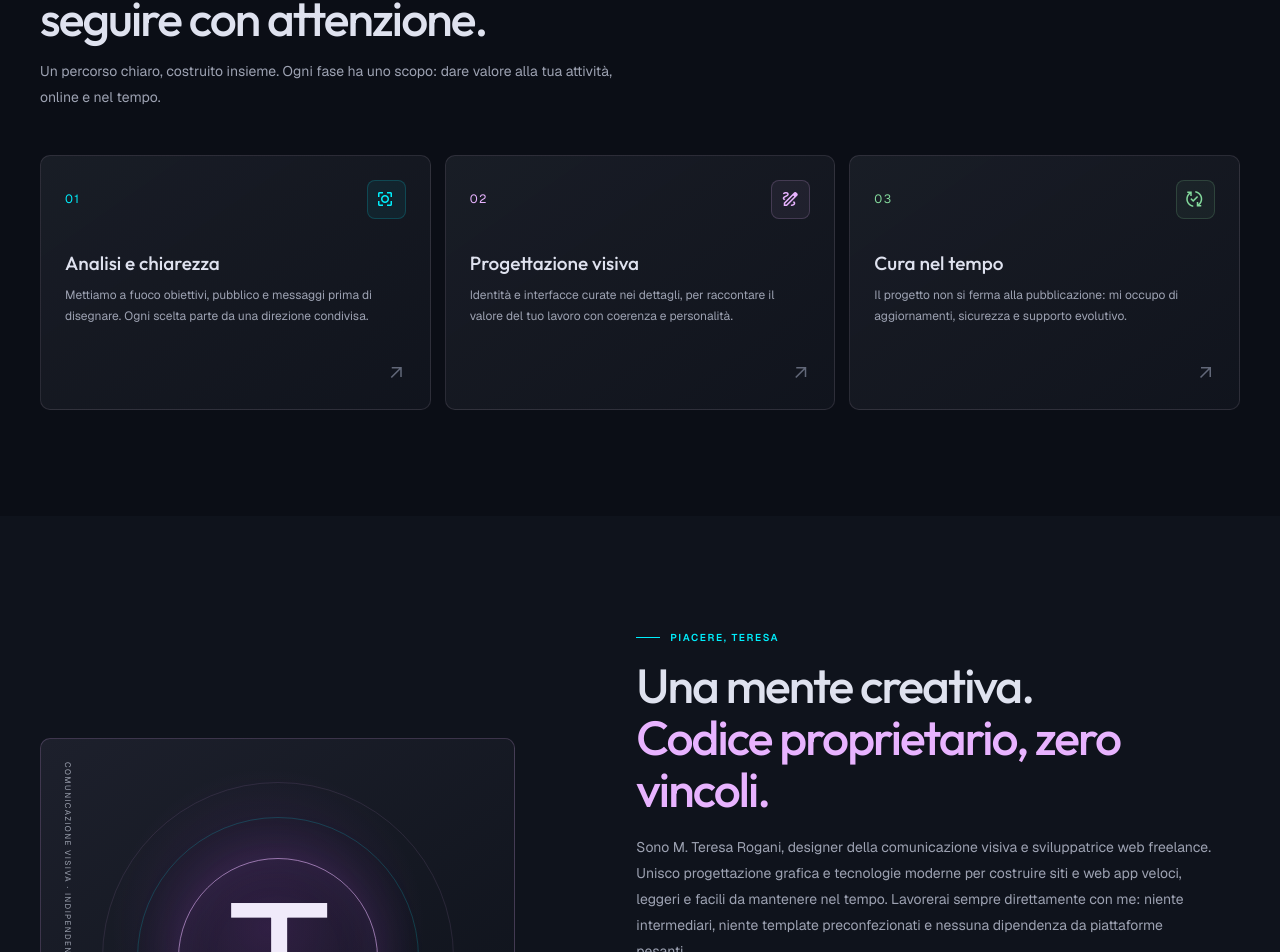
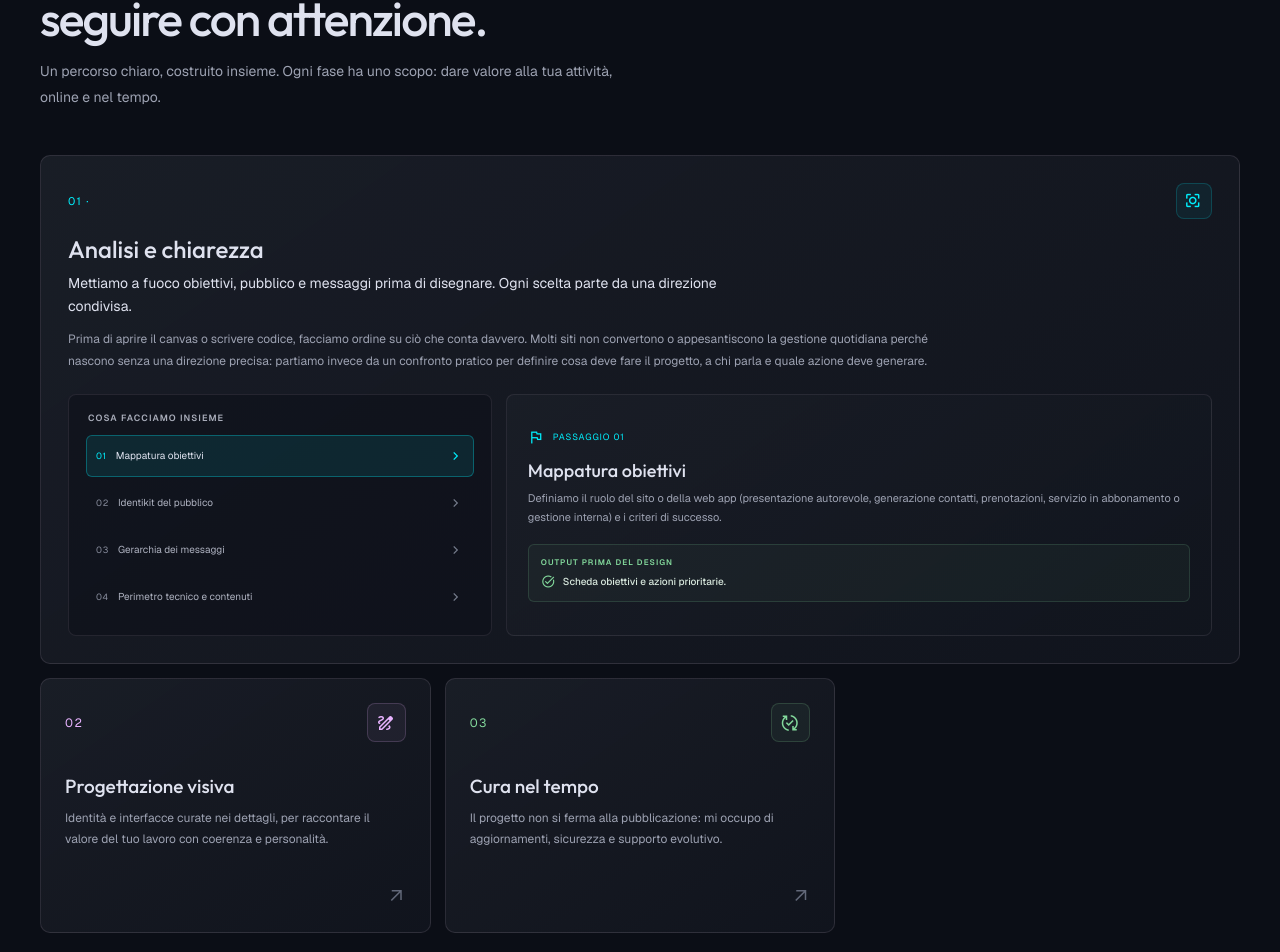
Before and after one commit to Facilissimoweb/app-mia, a React (Vite) app: page / in a window 1280 px wide. Shown: the part 1061-2013 px from the top of the page. Built offline with nearby package versions, Linux system fonts and the light colour scheme.

Commit message:
Sviluppata area 01 Analisi e chiarezza con widget operativo

```diff
--- a/src/App.jsx
+++ b/src/App.jsx
@@ -87,6 +87,88 @@ function SectionHeading({ eyebrow, title, description, id }) {
       <h2>{title}</h2>
       <p>{description}</p>
     </div>
+  )
+}
+
+const analysisSteps = [
+  {
+    title: 'Mappatura obiettivi',
+    detail:
+      'Definiamo il ruolo del sito o della web app (presentazione autorevole, generazione contatti, prenotazioni, servizio in abbonamento o gestione interna) e i criteri di successo.',
+    output: 'Scheda obiettivi e azioni prioritarie.',
+    icon: 'flag',
+  },
+  {
+    title: 'Identikit del pubblico',
+    detail:
+      'Chiariamo chi deve capire subito il valore della tua proposta, quali dubbi ha prima di contattarti e quali resistenze vanno smontate.',
+    output: 'Mappa domande/obiezioni del cliente tipo.',
+    icon: 'groups',
+  },
+  {
+    title: 'Gerarchia dei messaggi',
+    detail:
+      'Stabiliamo cosa va detto per primo, quali prove o dettagli aiutano la scelta e cosa tagliare perché distrae o complica.',
+    output: 'Struttura dei contenuti e ordine delle sezioni.',
+    icon: 'format_list_numbered',
+  },
+  {
+    title: 'Perimetro tecnico e contenuti',
+    detail:
+      'Verifichiamo se serve un impianto leggero e veloce in codice o integrazioni mirate, così non compri funzioni inutili né vincoli rigidi.',
+    output: 'Architettura funzionale su misura, senza costi superflui.',
+    icon: 'account_tree',
+  },
+]
+
+function AnalysisCard({ step }) {
+  const [activeStep, setActiveStep] = useState(0)
+  const selected = analysisSteps[activeStep]
+
+  return (
+    <article className={`method-card accent-${step.accent} analysis-card`}>
+      <div className="card-topline">
+        <span>{step.number} ·</span>
+        <Icon>{step.icon}</Icon>
+      </div>
+      <h3 className="analysis-title">Analisi e chiarezza</h3>
+      <p className="analysis-claim">{step.description}</p>
+      <p className="analysis-intro">
+        Prima di aprire il canvas o scrivere codice, facciamo ordine su ciò che conta davvero. Molti siti non convertono o appesantiscono la gestione quotidiana perché nascono senza una direzione precisa: partiamo invece da un confronto pratico per definire cosa deve fare il progetto, a chi parla e quale azione deve generare.
+      </p>
+      <div className="analysis-explorer">
+        <div className="analysis-step-list">
+          <span className="analysis-label">Cosa facciamo insieme</span>
+          <div className="analysis-step-options" role="group" aria-label="Passaggi dell'analisi">
+            {analysisSteps.map((item, index) => (
+              <button
+                aria-pressed={activeStep === index}
+                className={`analysis-step-button${activeStep === index ? ' is-active' : ''}`}
+                key={item.title}
+                onClick={() => setActiveStep(index)}
+                type="button"
+              >
+                <span className="analysis-step-index">0{index + 1}</span>
+                <span>{item.title}</span>
+                <Icon>chevron_right</Icon>
+              </button>
+            ))}
+          </div>
+        </div>
+        <div className="analysis-step-detail" aria-live="polite">
+          <div className="analysis-detail-heading">
+            <Icon>{selected.icon}</Icon>
+            <span>Passaggio 0{activeStep + 1}</span>
+          </div>
+          <h4>{selected.title}</h4>
+          <p>{selected.detail}</p>
+          <div className="analysis-deliverable">
+            <span>Output prima del design</span>
+            <strong><Icon>task_alt</Icon>{selected.output}</strong>
+          </div>
+        </div>
+      </div>
+    </article>
   )
 }
 
@@ -190,7 +272,9 @@ function App() {
               description="Un percorso chiaro, costruito insieme. Ogni fase ha uno scopo: dare valore alla tua attività, online e nel tempo."
             />
             <div className="method-grid">
-              {method.map((step) => (
+              {method.map((step) => step.number === '01' ? (
+                <AnalysisCard key={step.number} step={step} />
+              ) : (
                 <article className={`method-card accent-${step.accent}`} key={step.number}>
                   <div className="card-topline"><span>{step.number}</span><Icon>{step.icon}</Icon></div>
                   <h3>{step.title}</h3>
--- a/src/styles.css
+++ b/src/styles.css
@@ -117,6 +117,34 @@ h1, h2, h3, p { margin-top: 0; }
 .method-card p { max-width: 320px; margin-bottom: 0; color: var(--muted); font-size: 12px; line-height: 1.75; }
 .card-arrow { position: absolute; right: 23px; bottom: 21px; color: #626879; transition: color .18s ease, transform .18s ease; }
 .method-card:hover .card-arrow { color: var(--cyan); transform: translate(2px, -2px); }
+.analysis-card { grid-column: 1 / -1; min-height: 0; padding: 27px; }
+.analysis-card > .card-topline { margin-bottom: 15px; }
+.analysis-card > .card-topline > span { font-size: 11px; }
+.analysis-card > .card-topline .icon { width: 36px; height: 36px; font-size: 19px; }
+.analysis-card .analysis-title { margin-bottom: 8px; font-size: 24px; }
+.analysis-card .analysis-claim { max-width: 680px; margin-bottom: 11px; color: var(--ink); font-size: 14px; line-height: 1.65; }
+.analysis-card .analysis-intro { max-width: 900px; margin-bottom: 22px; color: var(--muted); font-size: 12px; line-height: 1.8; }
+.analysis-explorer { display: grid; grid-template-columns: minmax(210px, .75fr) 1.25fr; gap: 14px; }
+.analysis-step-list, .analysis-step-detail { min-width: 0; padding: 17px; border: 1px solid rgba(211, 192, 215, .1); border-radius: 8px; background: rgba(10, 14, 23, .42); }
+.analysis-label { display: block; margin: 0 0 11px 2px; color: #a9adba; font-size: 9px; font-weight: 600; letter-spacing: .12em; text-transform: uppercase; }
+.analysis-step-options { display: grid; gap: 5px; }
+.analysis-step-button { width: 100%; min-height: 42px; display: flex; align-items: center; gap: 9px; padding: 8px 9px; border: 1px solid transparent; border-radius: 6px; color: #aeb2c0; background: transparent; text-align: left; font-size: 10px; line-height: 1.4; cursor: pointer; transition: color .16s ease, border-color .16s ease, background .16s ease; }
+.analysis-step-button:hover { border-color: rgba(0, 238, 252, .2); color: var(--ink); background: rgba(0, 238, 252, .045); }
+.analysis-step-button.is-active { border-color: rgba(0, 238, 252, .3); color: var(--ink); background: rgba(0, 238, 252, .09); }
+.analysis-step-index { flex: 0 0 auto; color: #888d9d; font-size: 9px; letter-spacing: .08em; }
+.analysis-step-button.is-active .analysis-step-index { color: var(--cyan); }
+.analysis-step-button > .icon { flex: 0 0 auto; margin-left: auto; color: #767d8d; font-size: 16px; }
+.analysis-step-button.is-active > .icon { color: var(--cyan); }
+.analysis-step-detail { display: flex; flex-direction: column; justify-content: center; padding: 21px; background: linear-gradient(145deg, rgba(28, 32, 41, .68), rgba(17, 21, 30, .75)); }
+.analysis-detail-heading { display: flex; align-items: center; gap: 8px; color: var(--cyan); font-size: 9px; letter-spacing: .1em; text-transform: uppercase; }
+.analysis-detail-heading .icon { font-size: 17px; }
+.analysis-step-detail h4 { margin: 13px 0 7px; color: var(--ink); font-family: var(--outfit); font-size: 18px; font-weight: 500; }
+.analysis-step-detail > p { max-width: none; margin-bottom: 17px; color: var(--muted); font-size: 11px; line-height: 1.75; }
+.analysis-deliverable { display: grid; gap: 7px; padding: 12px; border: 1px solid rgba(131, 217, 156, .16); border-radius: 6px; background: rgba(131, 217, 156, .045); }
+.analysis-deliverable > span { color: var(--green); font-size: 8px; font-weight: 600; letter-spacing: .13em; text-transform: uppercase; }
+.analysis-deliverable strong { display: flex; align-items: flex-start; gap: 7px; color: #d7e7dc; font-size: 10px; font-weight: 500; line-height: 1.5; }
+.analysis-deliverable .icon { flex: 0 0 auto; color: var(--green); font-size: 15px; }
+.analysis-card .card-arrow { display: none; }
 .profile-section { display: grid; grid-template-columns: .9fr 1.1fr; align-items: center; gap: clamp(50px, 8vw, 110px); }
 .profile-visual { position: relative; max-width: 475px; }
 .profile-visual-inner { position: relative; min-height: 440px; display: grid; place-items: center; overflow: hidden; border: 1px solid rgba(232, 179, 255, .2); border-radius: 10px; background: radial-gradient(ellipse at 48% 43%, rgba(118, 47, 150, .28), transparent 45%), linear-gradient(145deg, #1d202c, #10141d 78%); }
@@ -250,6 +278,17 @@ h1, h2, h3, p { margin-top: 0; }
   .method-card { min-height: 220px; padding: 20px; }
   .card-topline { margin-bottom: 23px; }
   .method-card p { max-width: 90%; }
+  .analysis-card { min-height: 0; padding: 19px; }
+  .analysis-card .analysis-title { font-size: 21px; }
+  .analysis-card .analysis-claim { max-width: none; font-size: 12px; }
+  .analysis-card .analysis-intro { max-width: none; margin-bottom: 17px; font-size: 11px; }
+  .analysis-explorer { grid-template-columns: 1fr; gap: 9px; }
+  .analysis-step-list, .analysis-step-detail { padding: 13px; }
+  .analysis-step-options { grid-template-columns: repeat(2, minmax(0, 1fr)); }
+  .analysis-step-button { min-height: 48px; align-items: flex-start; padding: 9px 7px; font-size: 9px; }
+  .analysis-step-button .icon { display: none; }
+  .analysis-step-detail { padding: 16px; }
+  .analysis-step-detail h4 { margin-top: 10px; }
   .profile-section { grid-template-columns: 1fr; gap: 34px; }
   .profile-visual { max-width: 100%; }
   .profile-visual-inner { min-height: 345px; }
```
